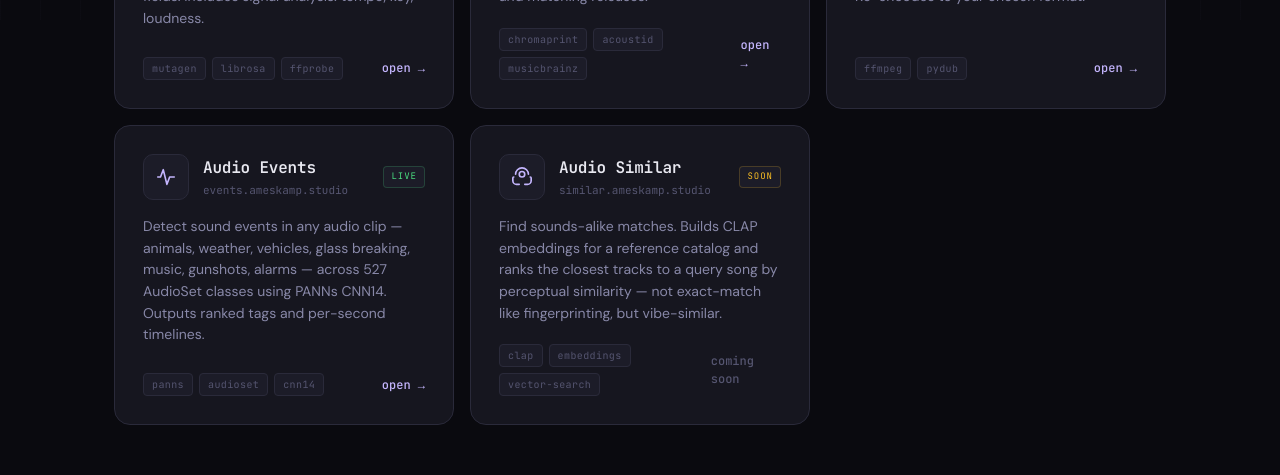
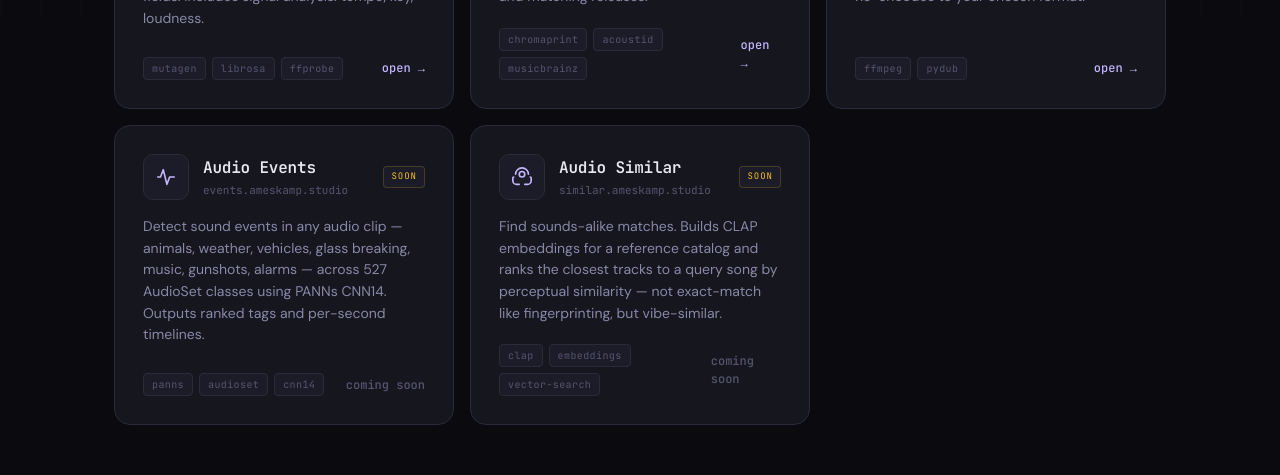
Before and after one commit to zuacaldeira/AmeskampAudioTools, a plain HTML site: page ameskamp-studio/landing/index.html in a window 1280 px wide. Shown: the part 780-1255 px from the top of the page. Drawn offline with Linux system fonts and the light colour scheme.

Commit message:
Mark Audio Events as SOON on landing page
audio-events is currently CLI-only — no Flask app or Dockerfile yet.
Building the web UI is a follow-up sprint. Landing now reflects
reality: Audio Events shows the SOON badge alongside Audio Similar.

Co-Authored-By: Claude Opus 4.7 (1M context) <noreply@anthropic.com>

```diff
--- a/ameskamp-studio/landing/index.html
+++ b/ameskamp-studio/landing/index.html
@@ -510,7 +510,7 @@
         </div>
       </a>
 
-      <a class="tool" href="https://events.ameskamp.studio">
+      <div class="tool coming-soon">
         <div class="tool-head">
           <div class="tool-icon">
             <svg viewBox="0 0 24 24" fill="none" stroke="currentColor" stroke-width="1.8" stroke-linecap="round" stroke-linejoin="round">
@@ -521,7 +521,7 @@
             <div class="tool-title">Audio Events</div>
             <div class="tool-sub">events.ameskamp.studio</div>
           </div>
-          <span class="badge live" style="margin-left:auto">LIVE</span>
+          <span class="badge soon" style="margin-left:auto">SOON</span>
         </div>
         <p class="tool-desc">Detect sound events in any audio clip — animals, weather, vehicles, glass breaking, music, gunshots, alarms — across 527 AudioSet classes using PANNs CNN14. Outputs ranked tags and per-second timelines.</p>
         <div class="tool-foot">
@@ -530,9 +530,9 @@
             <span class="tag">audioset</span>
             <span class="tag">cnn14</span>
           </div>
-          <span class="tool-cta">open →</span>
+          <span class="tool-cta" style="color: var(--text-muted)">coming soon</span>
         </div>
-      </a>
+      </div>
 
       <div class="tool coming-soon">
         <div class="tool-head">
```
